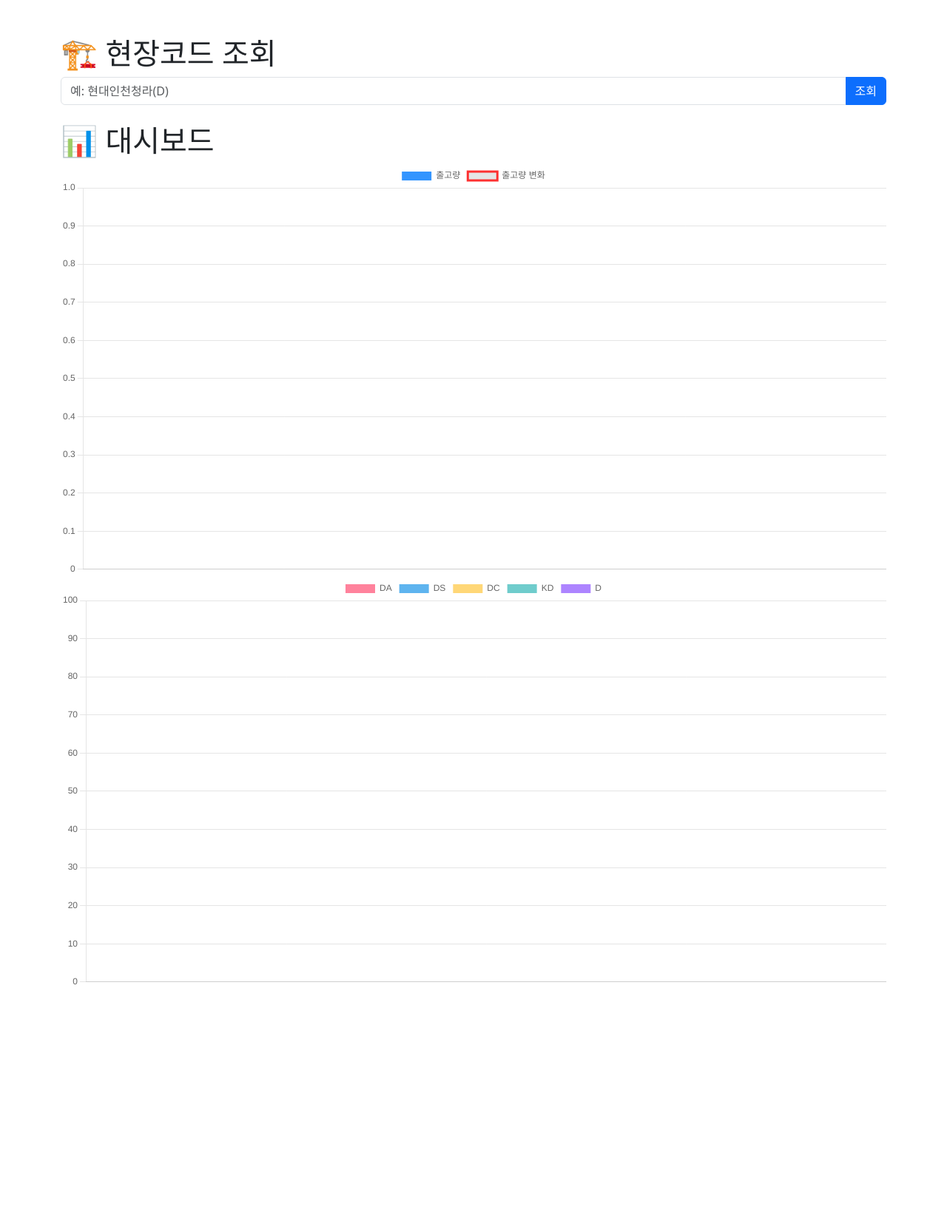
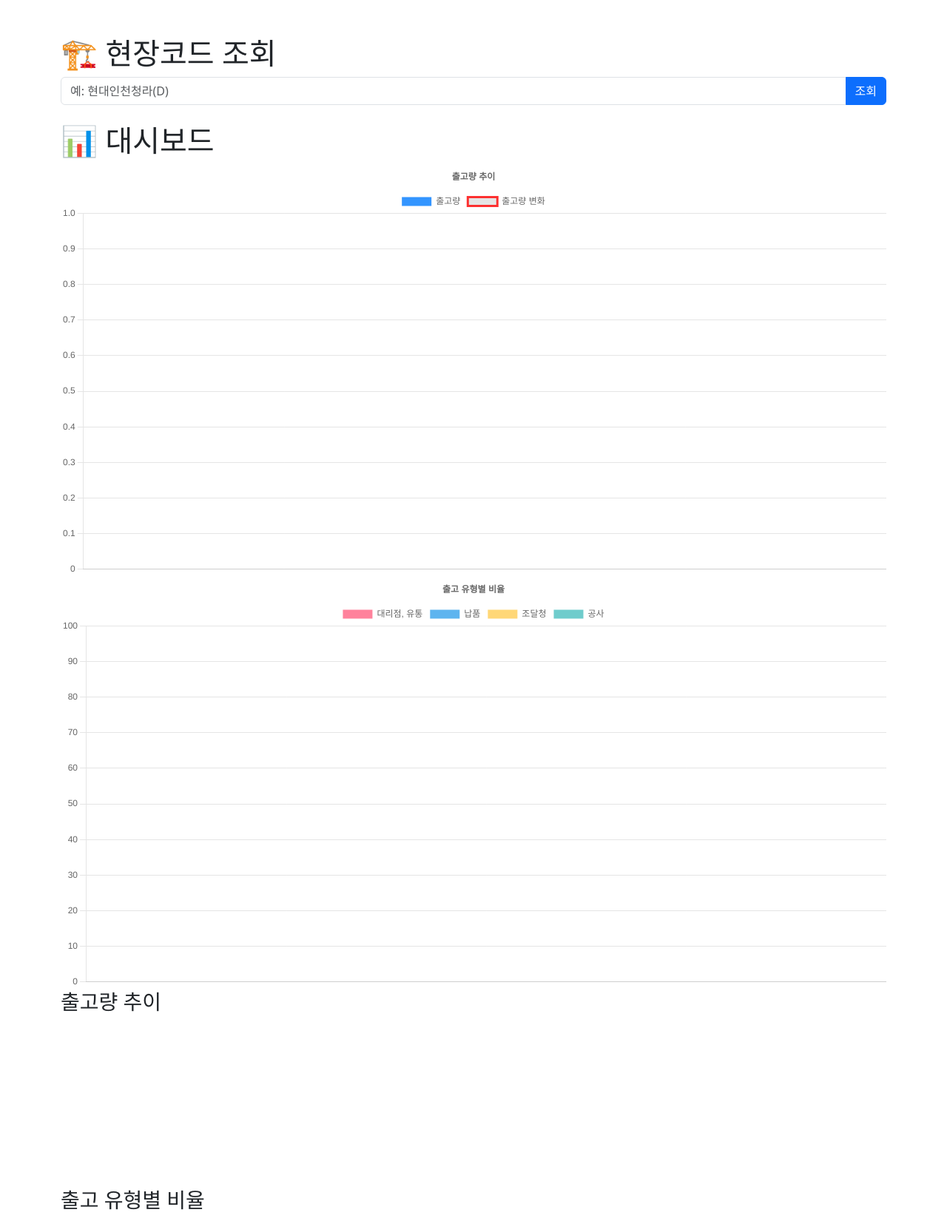
Before and after one commit to pepperbuger/flask-vicon, a Flask app: page /dashboard in a window 1280 px wide. Shown: the top 1647 px of the page at 74% size. Before the commit the page ends 1332 px from the top, so only its background shows below. Run offline with Flask 3, Linux system fonts and the light colour scheme; the visitor is signed in with stand-in values (Sample User, id 1); a map, chart or similar area stays blank; parts of the project's set-up code (start-up, migrations or seed data) failed here and were passed over.

Commit message:
Add dashboard with charts

```diff
--- a/templates/dashboard.html
+++ b/templates/dashboard.html
@@ -24,6 +24,12 @@
     <canvas id="shipmentChart"></canvas>
     <canvas id="categoryPercentageChart"></canvas>
 
+    <h3>출고량 추이</h3>
+    <canvas id="shipmentChart" style="max-width: 560px; height: 220px;"></canvas>
+
+    <h3>출고 유형별 비율</h3>
+    <canvas id="categoryPercentageChart" style="max-width: 500px; height: 200px;"></canvas>
+
     <script>
     fetch('/dashboard_data')
         .then(response => response.json())
@@ -35,23 +41,40 @@
 
             const months = Object.keys(data.shipment_trend).sort();
             const totalShipments = months.map(month => data.shipment_trend[month].TotalShipment);
-            const categoryData = { "DA": [], "DS": [], "DC": [], "KD": [], "D": [] };
+
+            // ✅ 출고 유형명을 변환하는 매핑 적용
+            const categoryMapping = {
+                "DA": "대리점, 유통",
+                "DS": "납품",
+                "KD": "조달청",
+                "DP": "조달청",
+                "DC": "공사",
+                "D": "공사"
+            };
+
+            // ✅ 올바른 카테고리명으로 변환하여 저장
+            const categoryData = { "대리점, 유통": [], "납품": [], "조달청": [], "공사": [] };
             const categoryColors = {
-                "DA": "rgba(255, 99, 132, 0.8)",
-                "DS": "rgba(54, 162, 235, 0.8)",
-                "DC": "rgba(255, 206, 86, 0.8)",
-                "KD": "rgba(75, 192, 192, 0.8)",
-                "D": "rgba(153, 102, 255, 0.8)"
+                "대리점, 유통": "rgba(255, 99, 132, 0.8)",
+                "납품": "rgba(54, 162, 235, 0.8)",
+                "조달청": "rgba(255, 206, 86, 0.8)",
+                "공사": "rgba(75, 192, 192, 0.8)"
             };
 
             months.forEach(month => {
                 Object.keys(categoryData).forEach(category => {
-                    const dataForMonth = data.shipment_trend[month].CategoryBreakdown[category] || { Percentage: 0 };
-                    categoryData[category].push(dataForMonth.Percentage);
+                    let percentage = 0;
+                    for (const key in data.shipment_trend[month].CategoryBreakdown) {
+                        const mappedCategory = categoryMapping[key] || key; // 매핑 적용
+                        if (mappedCategory === category) {
+                            percentage += data.shipment_trend[month].CategoryBreakdown[key].Percentage;
+                        }
+                    }
+                    categoryData[category].push(percentage);
                 });
             });
 
-            // ✅ 출고량 막대 + 꺾은선 차트
+            // ✅ 출고량 추이 차트
             new Chart(document.getElementById("shipmentChart"), {
                 type: "bar",
                 data: {
@@ -72,10 +95,19 @@
                         }
                     ]
                 },
-                options: { responsive: true, plugins: { legend: { position: "top" } } }
+                options: {
+                    responsive: true,
+                    plugins: {
+                        legend: { position: "top" },
+                        title: {
+                            display: true,
+                            text: "출고량 추이"
+                        }
+                    }
+                }
             });
 
-            // ✅ 카테고리별 비율 100% 스택형 차트
+            // ✅ 출고 유형별 비율 차트 (100% 스택형)
             new Chart(document.getElementById("categoryPercentageChart"), {
                 type: "bar",
                 data: {
@@ -88,7 +120,13 @@
                 },
                 options: {
                     responsive: true,
-                    plugins: { legend: { position: "top" } },
+                    plugins: {
+                        legend: { position: "top" },
+                        title: {
+                            display: true,
+                            text: "출고 유형별 비율"
+                        }
+                    },
                     scales: {
                         x: { stacked: true },
                         y: { stacked: true, max: 100 }
@@ -98,6 +136,5 @@
         });
     </script>
 
-
 </body>
 </html>
```
